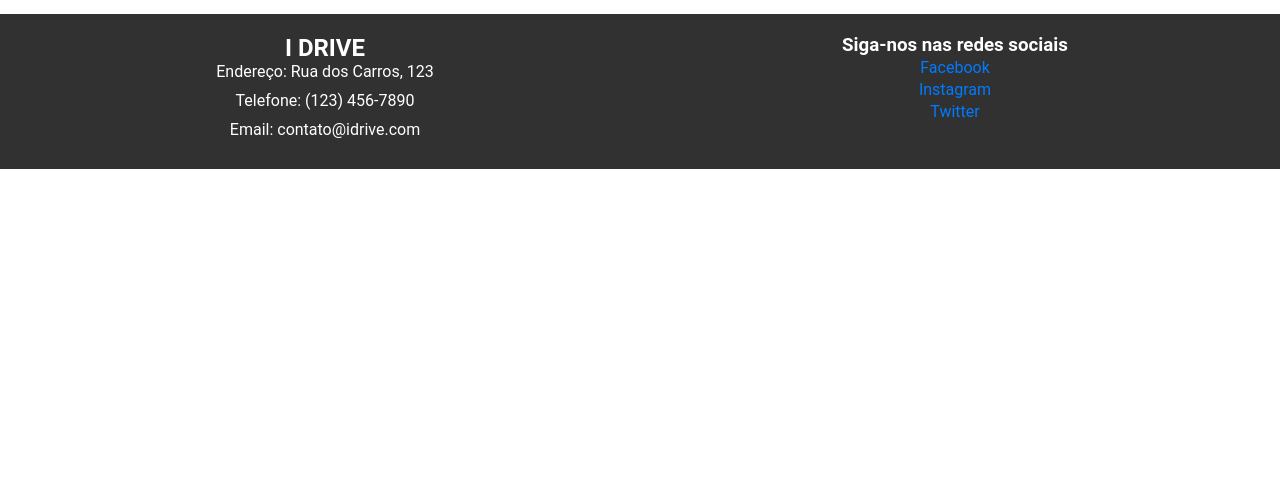
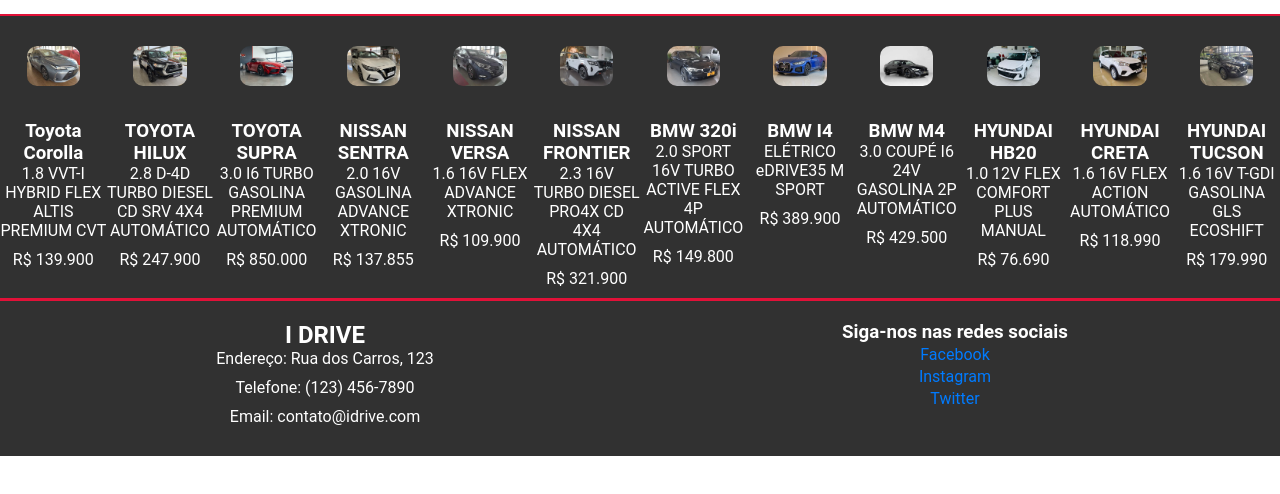
Before and after one commit to JuanVictorss/I-Drive, a plain HTML site: page i_drive/comprar.html in a window 1280 px wide. Shown: the part 60-554 px from the top of the page. Drawn offline with Linux system fonts and the light colour scheme.

Commit message:
hyundai completo

```diff
--- a/i_drive/comprar.html
+++ b/i_drive/comprar.html
@@ -41,7 +41,117 @@
         <a class="login" href="login.html">Login</a>
       </nav>
     </header>
-    <main></main>
+    <main>
+      <div class="carros">
+        <ul class="grid">
+          <!-- Carros Toyota -->
+          <li class="toyota corolla">
+            <a href="#">
+              <img src="img/toyota/corolla.jpg" alt="Toyota Corolla" />
+              <h3>Toyota Corolla</h3>
+              <p>1.8 VVT-I HYBRID FLEX ALTIS PREMIUM CVT</p>
+              <p>R$ 139.900</p>
+            </a>
+          </li>
+          <li class="toyota hilux">
+            <a href="#">
+              <img src="img/toyota/hilux.webp" alt="Toyota Hilux" />
+              <h3>TOYOTA HILUX</h3>
+              <p>2.8 D-4D TURBO DIESEL CD SRV 4X4 AUTOMÁTICO</p>
+              <p>R$ 247.900</p>
+            </a>
+          </li>
+          <li class="toyota supra">
+            <a href="#">
+              <img src="img/toyota/supra.webp" alt="Toyota Supra" />
+              <h3>TOYOTA SUPRA</h3>
+              <p>3.0 I6 TURBO GASOLINA PREMIUM AUTOMÁTICO</p>
+              <p>R$ 850.000</p>
+            </a>
+          </li>
+          <!-- Outros carros -->
+          <!-- Carros Nissan -->
+          <li class="nissan sentra">
+            <a href="#">
+              <img src="img/nissan/Sentra.webp" alt="NISSAN SENTRA" />
+              <h3>NISSAN SENTRA</h3>
+              <p>2.0 16V GASOLINA ADVANCE XTRONIC</p>
+              <p>R$ 137.855</p>
+            </a>
+          </li>
+          <li class="nissan versa">
+            <a href="#">
+              <img src="img/nissan/versa.jpg" alt="NISSAN VERSA" />
+              <h3>NISSAN VERSA</h3>
+              <p>1.6 16V FLEX ADVANCE XTRONIC</p>
+              <p>R$ 109.900</p>
+            </a>
+          </li>
+          <li class="nissan versa">
+            <a href="#">
+              <img src="img/nissan/frontier.webp" alt="NISSAN FRONTIER" />
+              <h3>NISSAN FRONTIER</h3>
+              <p>2.3 16V TURBO DIESEL PRO4X CD 4X4 AUTOMÁTICO</p>
+              <p>R$ 321.900</p>
+            </a>
+          </li>
+          <!-- Outros carros -->
+          <!-- Carros BMW -->
+          <li class="BMW 320i">
+            <a href="#">
+              <img src="img/bmw/320i.webp" alt="BMW 320i" />
+              <h3>BMW 320i</h3>
+              <p>2.0 SPORT 16V TURBO ACTIVE FLEX 4P AUTOMÁTICO</p>
+              <p>R$ 149.800</p>
+            </a>
+          </li>
+          <li class="BMW I4">
+            <a href="#">
+              <img src="img/bmw/i4.webp" alt="BMW I4" />
+              <h3>BMW I4</h3>
+              <p>ELÉTRICO eDRIVE35 M SPORT</p>
+              <p>R$ 389.900</p>
+            </a>
+          </li>
+          <li class="BMW M4">
+            <a href="#">
+              <img src="img/bmw/m4.jpg" alt="BMW M4" />
+              <h3>BMW M4</h3>
+              <p>3.0 COUPÉ I6 24V GASOLINA 2P AUTOMÁTICO</p>
+              <p>R$ 429.500</p>
+            </a>
+          </li>
+          <!-- Outros carros -->
+          <!-- Carros Hyundai -->
+          <li class="HYUNDAI HB20">
+            <a href="#">
+              <img src="img/hyundai/hb20.jpg" alt="HYUNDAI HB20" />
+              <h3>HYUNDAI HB20</h3>
+              <p>1.0 12V FLEX COMFORT PLUS MANUAL</p>
+              <p>R$ 76.690</p>
+            </a>
+          </li>
+          <li class="HYUNDAI CRETA">
+            <a href="#">
+              <img src="img/hyundai/creta.jpg" alt="HYUNDAI CRETA" />
+              <h3>HYUNDAI CRETA</h3>
+              <p>1.6 16V FLEX ACTION AUTOMÁTICO</p>
+              <p>R$ 118.990</p>
+            </a>
+          </li>
+          <li class="HYUNDAI TUCSON">
+            <a href="#">
+              <img src="img/hyundai/tucson.jpg" alt="HYUNDAI TUCSON" />
+              <h3>HYUNDAI TUCSON</h3>
+              <p>1.6 16V T-GDI GASOLINA GLS ECOSHIFT</p>
+              <p>R$ 179.990</p>
+            </a>
+          </li>
+          <!-- Outros carros -->
+        </ul>
+      </div>
+    </main>
+
     <footer>
       <div class="info">
         <h2>I DRIVE</h2>
```
Also changed, not shown: i_drive/z_hyundai.html (+34 -1 lines), i_drive/img/hyundai/creta.jpg (added), i_drive/img/hyundai/hb20.jpg (added), i_drive/img/hyundai/tucson.jpg (added).
